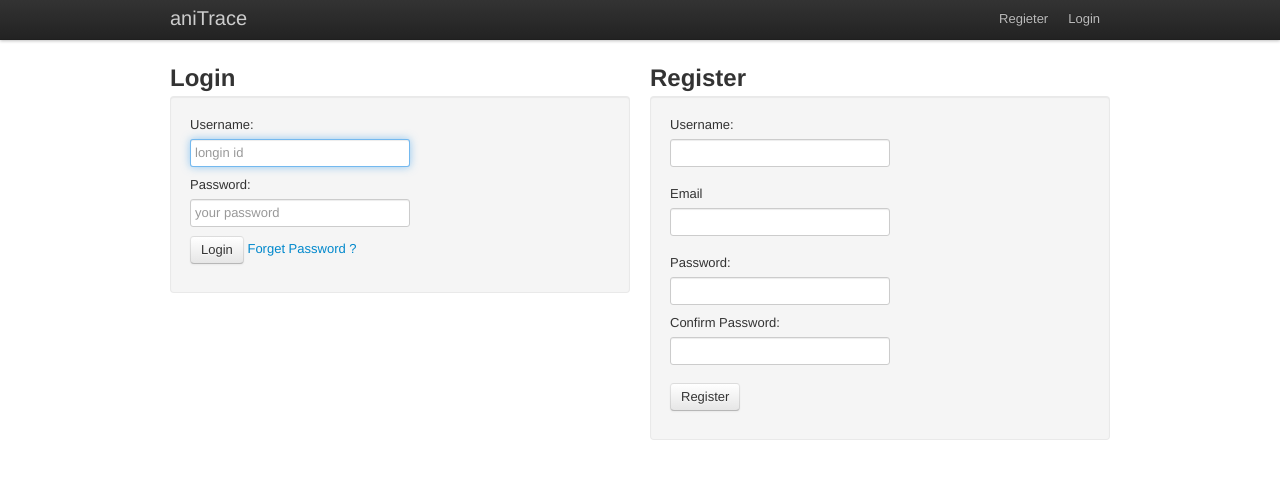
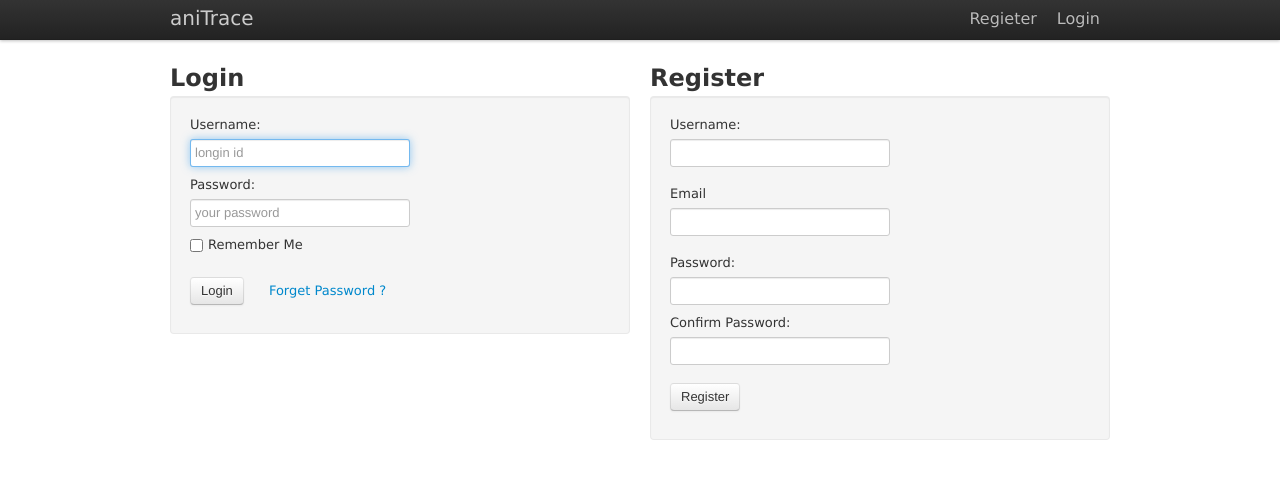
Before and after one commit to johnroyer/aniTrace, a CodeIgniter app: template application/views/user/home.php in a window 1280 px wide. Shown: the top 479 px of the page. Run offline with CodeIgniter, Linux system fonts and the light colour scheme; the template is opened without the code that fills it, so the values that code supplies are empty.

Commit message:
Login Remember

```diff
--- a/application/controllers/user.php
+++ b/application/controllers/user.php
@@ -34,8 +34,12 @@ class User extends CI_Controller {
 
       $username = $this->input->post('username');
       $password = $this->input->post('password');
+      $remember = false;
+      if( $this->input->post('remember') == 'yes'){
+         $remember = true;
+      }
 
-      if( $this->ion_auth->login($username, $password) == true ){
+      if( $this->ion_auth->login($username, $password, $remember) == true ){
          // Login success
          $data = array(
             'page_title' => 'Project List',
--- a/application/views/user/home.php
+++ b/application/views/user/home.php
@@ -7,14 +7,20 @@
    <div class="span6">
       <h2>Login</h2>
       <form class="well" action="<?php echo site_url('user/login/'); ?>" method="post" accept-charset="utf-8">
-         <label>Username: </label>
-         <input class="span3 " type="text" name="username" placeholder="longin id" autofocus>
+         <label for="username">Username: </label>
+         <input class="span3 " id="username" type="text" name="username" placeholder="longin id" autofocus>
 
-         <label>Password: </label>
-         <input class="span3" type="password" name="password" placeholder="your password">
+         <label for="password">Password: </label>
+         <input class="span3" id="password" type="password" name="password" placeholder="your password">
+
+         <label class="checkbox">
+            <input type="checkbox" name="remember" value="yes"> Remember Me
+         </label>
+
+         <br />
 
          <p><button class="btn" type="submit">Login</button>
-         <a href="">Forget Password ?</a></p>
+         <a href="" id="forget-password">Forget Password ?</a></p>
       </form>
    </div>
 
--- a/css/style.css
+++ b/css/style.css
@@ -1,5 +1,7 @@
 body {
    padding-top: 60px;
+   font-family: 'Verdana', sans-serif;
+   font-size: medium;
 }
 
 .navbar .brand {
@@ -25,12 +27,16 @@ body {
 
 .action-link {
    margin-left: 180px;
-   background-color: #eef;
 }
 
 .in-center {
    width: 50%;
    margin: 30px auto 0px auto;
+}
+
+#forget-password {
+   margin-left: 20px;
+   font-size: small;
 }
 
 
```
Also changed, not shown: application/views/user/list.php (+4 -27 lines).
